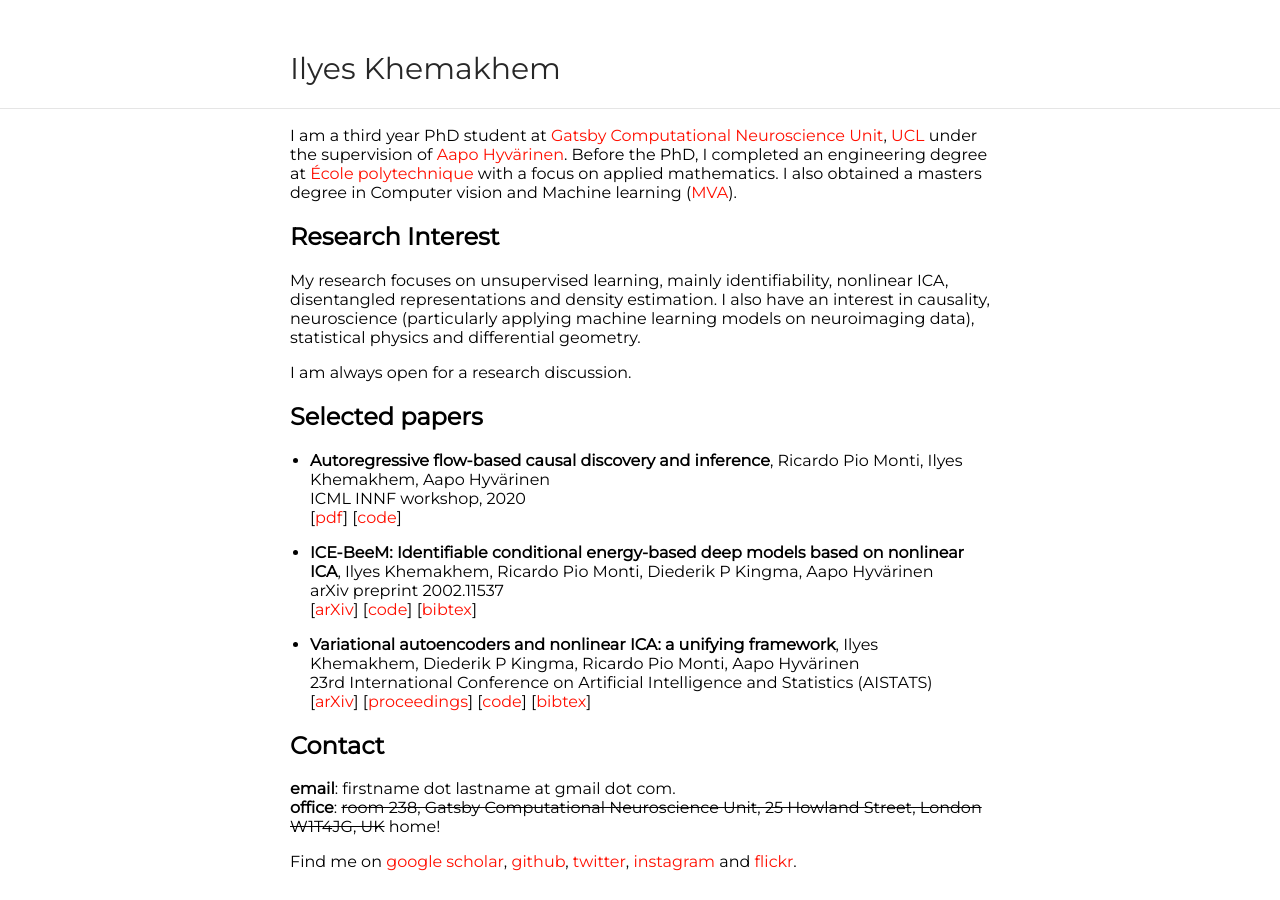
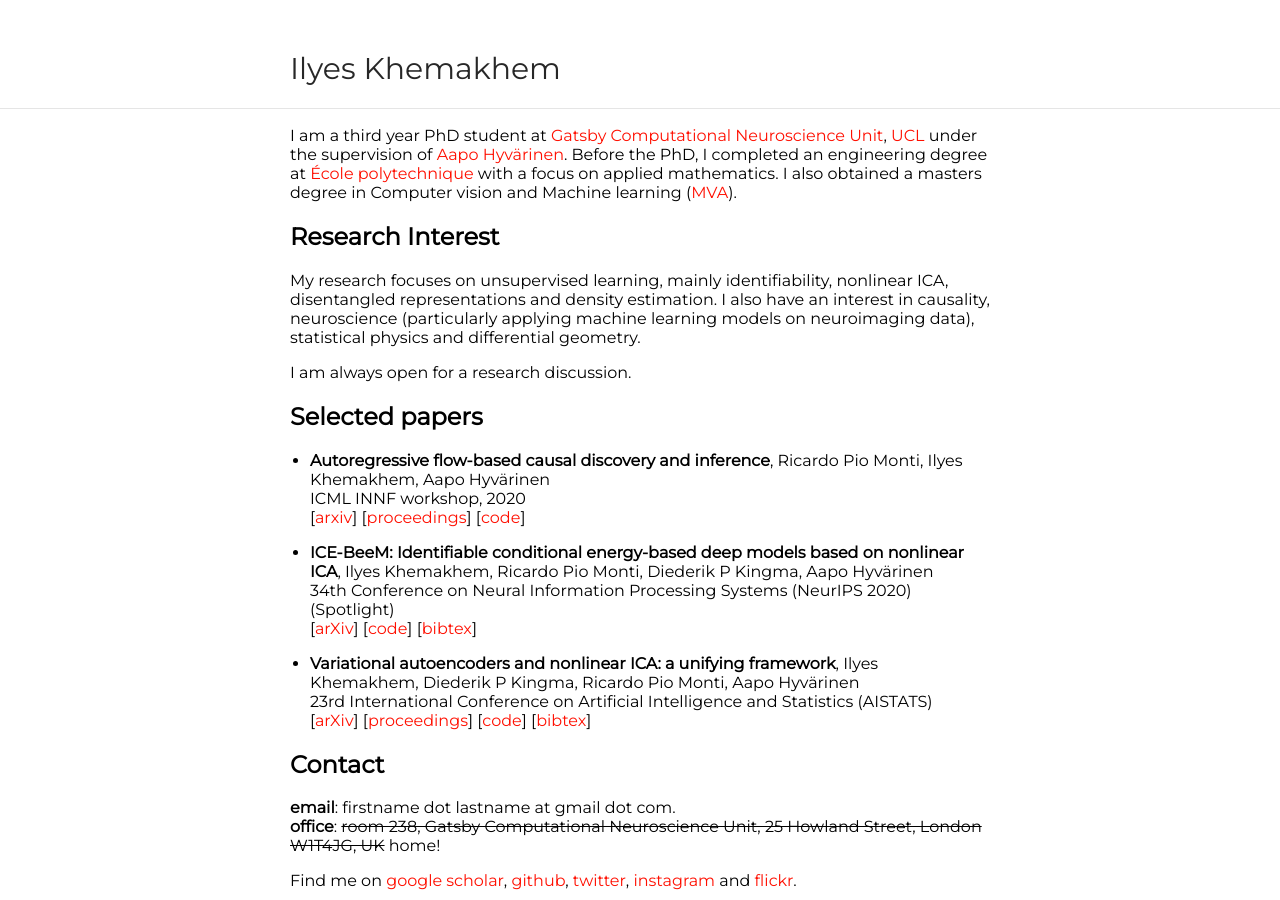
Before and after one commit to ilkhem/ilkhem.github.io, a Jekyll site: the page built from index.md, in a window 1280 px wide. Built offline with Jekyll 4.4.1, drawn with Linux system fonts in a browser that asks for light colours.

Commit message:
update conf of icebeem

```diff
--- a/index.md
+++ b/index.md
@@ -17,10 +17,10 @@ I am always open for a research discussion.
 ## Selected papers
 - **Autoregressive flow-based causal discovery and inference**, Ricardo Pio Monti, Ilyes Khemakhem, Aapo Hyvärinen \\
 ICML INNF workshop, 2020 \\
-\[[pdf](https://invertibleworkshop.github.io/accepted_papers/pdfs/28.pdf)\] \[[code](https://github.com/piomonti/AffineFlowCausalInf)\]
+\[[arxiv](https://arxiv.org/abs/2007.09390)\] \[[proceedings](https://invertibleworkshop.github.io/accepted_papers/pdfs/28.pdf)\] \[[code](https://github.com/piomonti/AffineFlowCausalInf)\]
 
 - **ICE-BeeM: Identifiable conditional energy-based deep models based on nonlinear ICA**, Ilyes Khemakhem, Ricardo Pio Monti, Diederik P Kingma, Aapo Hyvärinen \\
-arXiv preprint 2002.11537 \\
+34th Conference on Neural Information Processing Systems (NeurIPS 2020) (Spotlight) \\
 \[[arXiv](https://arxiv.org/abs/2002.11537)\] \[[code](https://github.com/ilkhem/icebeem)\] \[[bibtex](bib/icebeem)\]
 
 - **Variational autoencoders and nonlinear ICA: a unifying framework**, Ilyes Khemakhem, Diederik P Kingma, Ricardo Pio Monti, Aapo Hyvärinen \\
```
